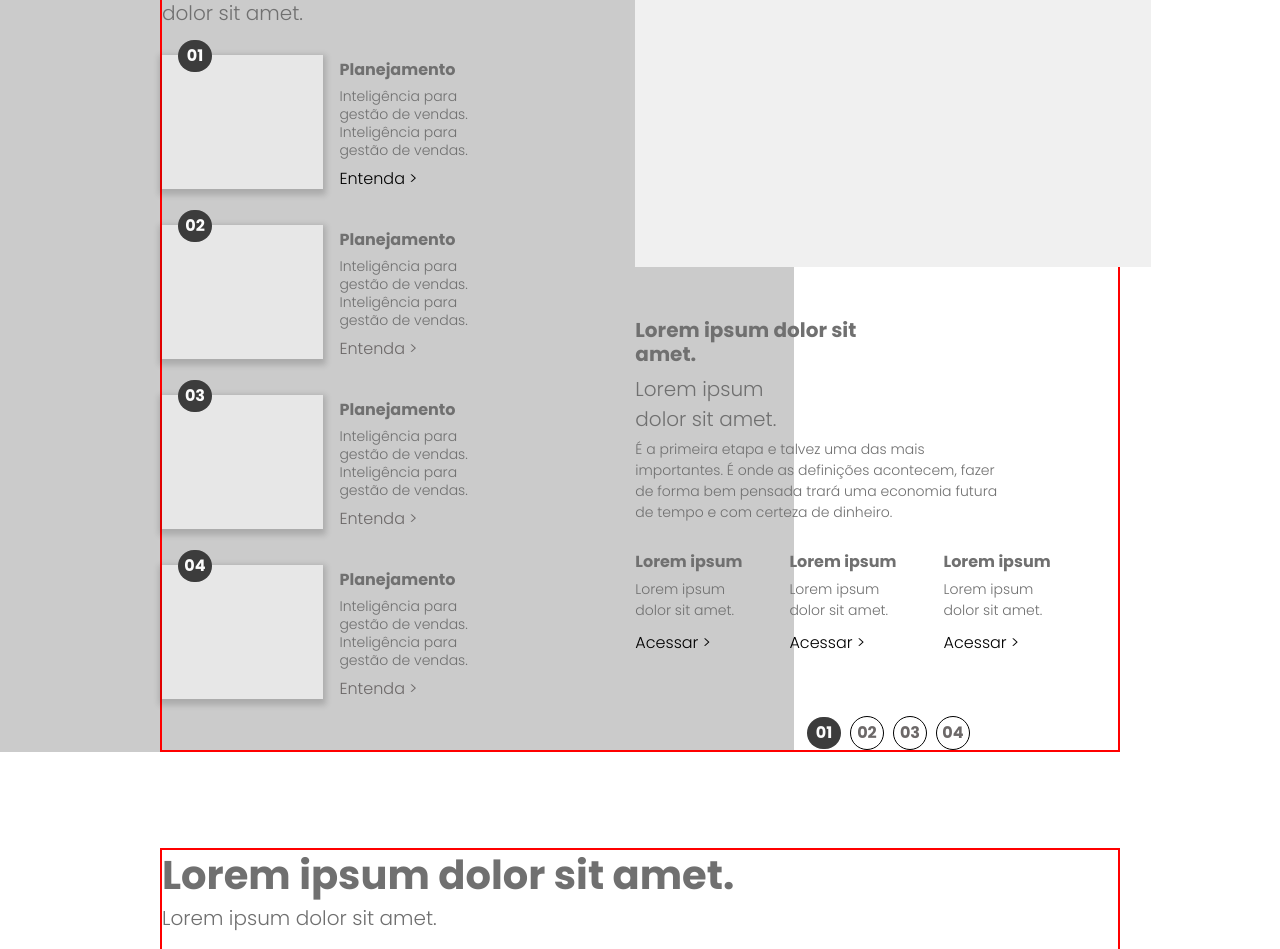
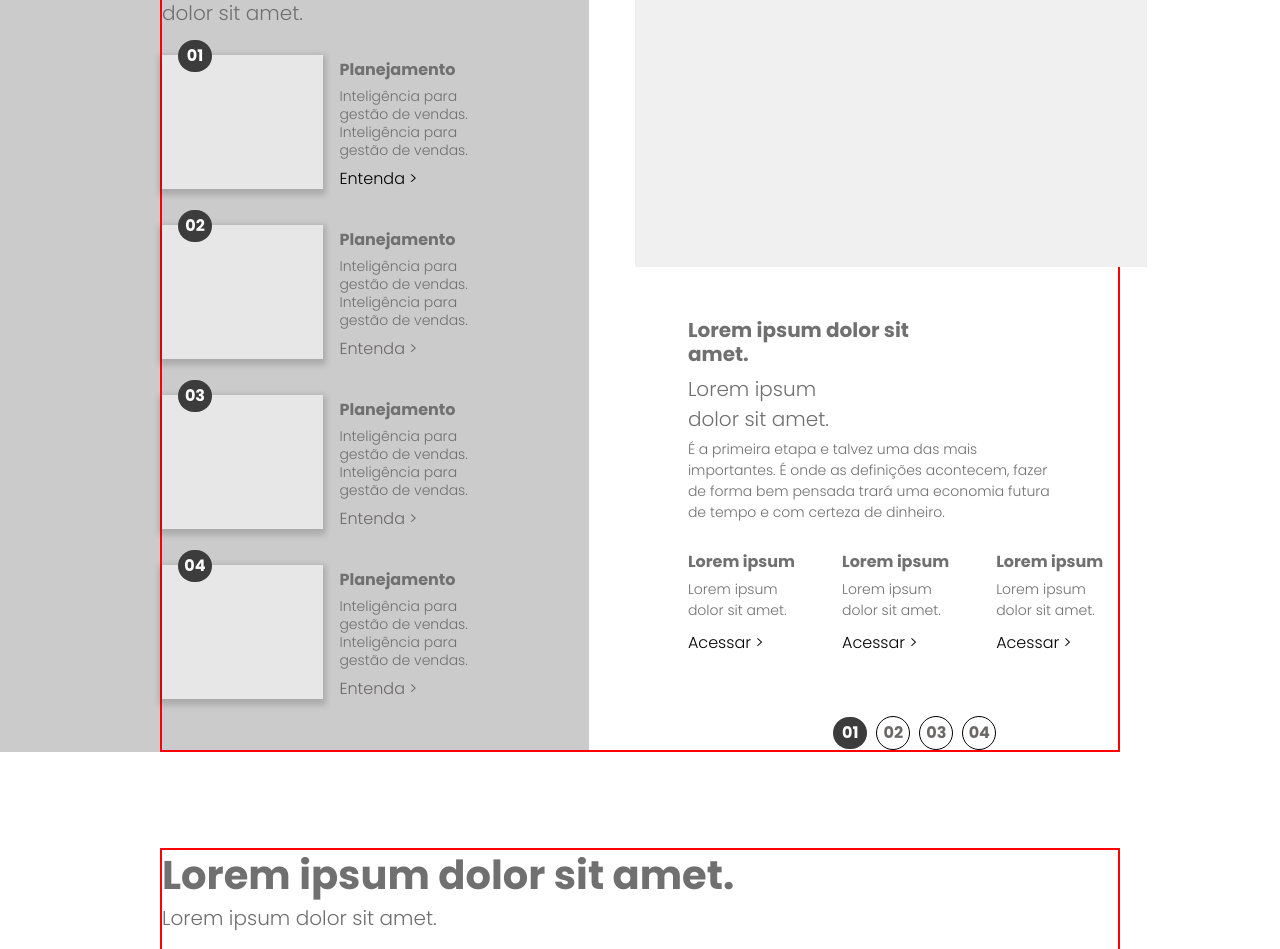
Before and after one commit to PiviaN/ProjetoBlog, a React (Create React App) app: page / in a window 1280 px wide. Shown: the part 1067-2016 px from the top of the page. Built offline with nearby package versions, Linux system fonts and the light colour scheme.

Commit message:
emphasis-image encaixada no container

```diff
--- a/src/components/Planning/Planing.css
+++ b/src/components/Planning/Planing.css
@@ -265,7 +265,7 @@
 
 @media (min-width: 1200px) {
   .planning {
-    background: linear-gradient(90deg, #cbcbcb 62%, #fff 000%);
+    background: linear-gradient(90deg, #cbcbcb calc(50.1% - 4.11vw), #fff 000%);
   }
 
   .custom-row {
@@ -336,10 +336,11 @@
   }
 
   .emphasis-image {
-    width: 40.26vw;
+    width: 40vw;
     height: 344px;
     background-color: #f0f0f0;
     margin-top: 1.75rem;
+    /* margin-left: -3vw; */
   }
 
   .control-title-emphasis {
@@ -374,7 +375,8 @@
   }
 
   .ml-text-emphasis {
-    width: 40.26vw;
+    width: calc(40.26vw - 4.11vw);
+    margin-left: 4.11vw;
   }
 
   .mini-title {
```
